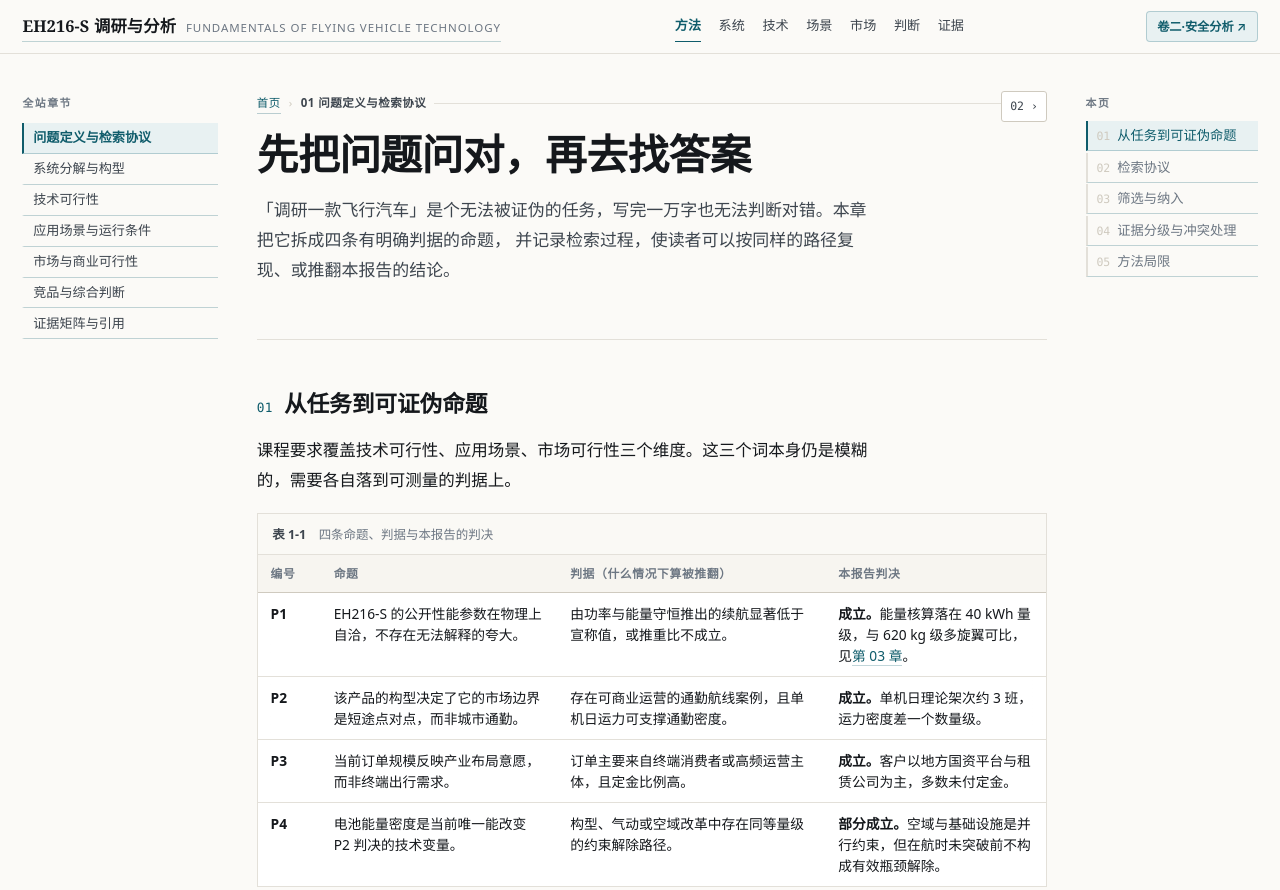
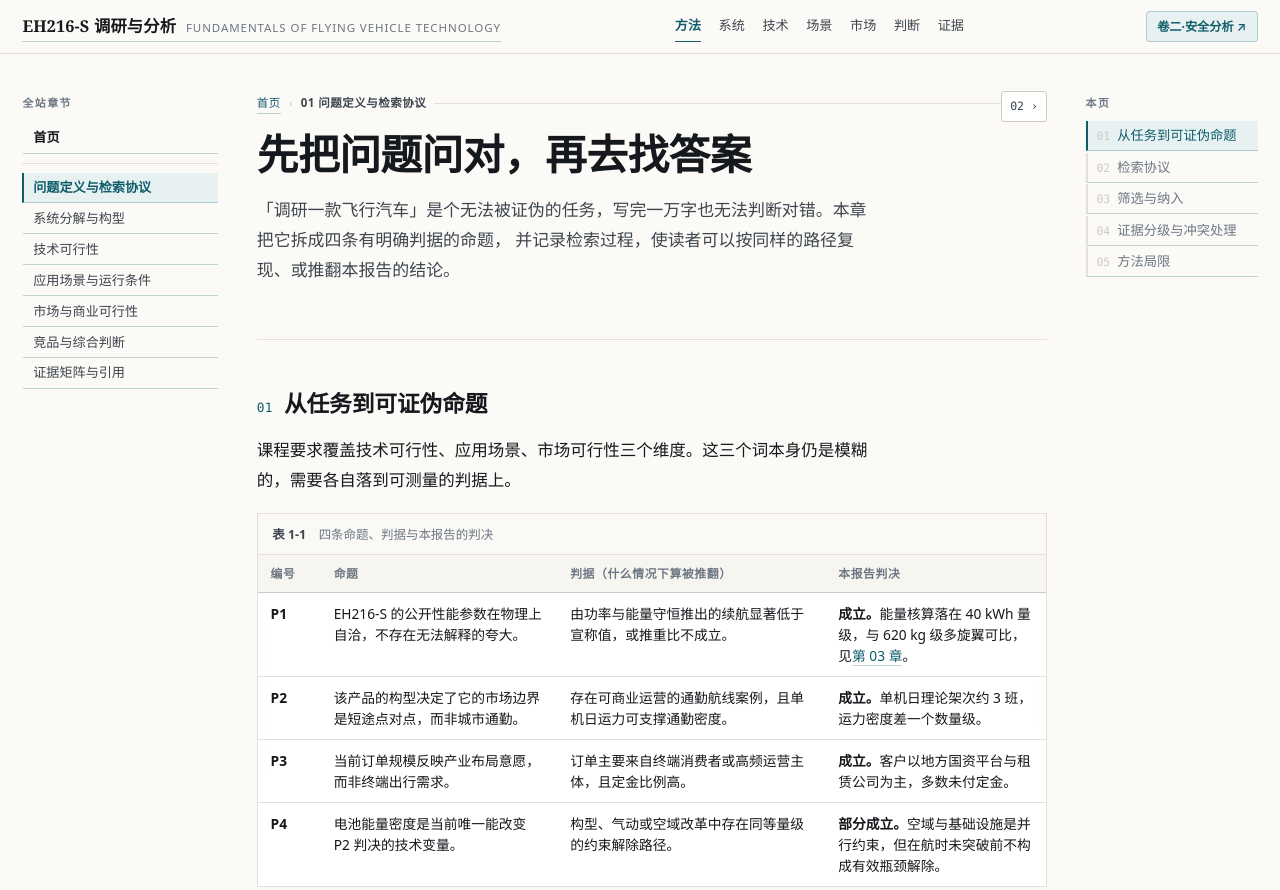
Before and after one commit to tianba9/eh216s-research, a plain HTML site: page 01-frame.html in a window 1280 px wide. Shown: the top 890 px of the page. Drawn offline with Linux system fonts and the light colour scheme.

Commit message:
左栏全站章节顶部加入首页入口

```diff
--- a/01-frame.html
+++ b/01-frame.html
@@ -26,6 +26,7 @@
   <aside class="toc-nav">
     <p class="toc-title">全站章节</p>
       <ol>
+        <li class="nav-home"><a href="index.html">首页</a></li>
         <li><a href="01-frame.html" class="active" aria-current="page">问题定义与检索协议</a></li>
         <li><a href="02-system.html">系统分解与构型</a></li>
         <li><a href="03-tech.html">技术可行性</a></li>
--- a/assets/style.css
+++ b/assets/style.css
@@ -439,3 +439,9 @@ figcaption b{color:var(--ink-2);font-weight:600;}
   .toc{display:block;order:-1;position:static;border:1px solid var(--line);
        background:var(--paper);padding:.9rem 1rem;margin-bottom:.4rem;}
 }
+
+/* 左栏首页项：与章节序列以细分隔线区分 */
+.toc-nav .nav-home{margin:0 0 .55rem;padding:0 0 .55rem;border-bottom:1px solid var(--line);}
+.toc-nav .nav-home a{font-weight:600;color:var(--ink);letter-spacing:.02em;}
+.toc-nav .nav-home a:hover{color:var(--accent);background:#f7f5f0;}
+.toc-nav .nav-home a.active{color:var(--accent);background:var(--accent-soft);border-left-color:var(--accent);}
```
Also changed, not shown: 02-system.html (+1 -0 lines), 03-tech.html (+1 -0 lines), 04-scenario.html (+1 -0 lines), 05-market.html (+1 -0 lines), 06-compete.html (+1 -0 lines), 07-evidence.html (+1 -0 lines), index.html (+1 -0 lines).
